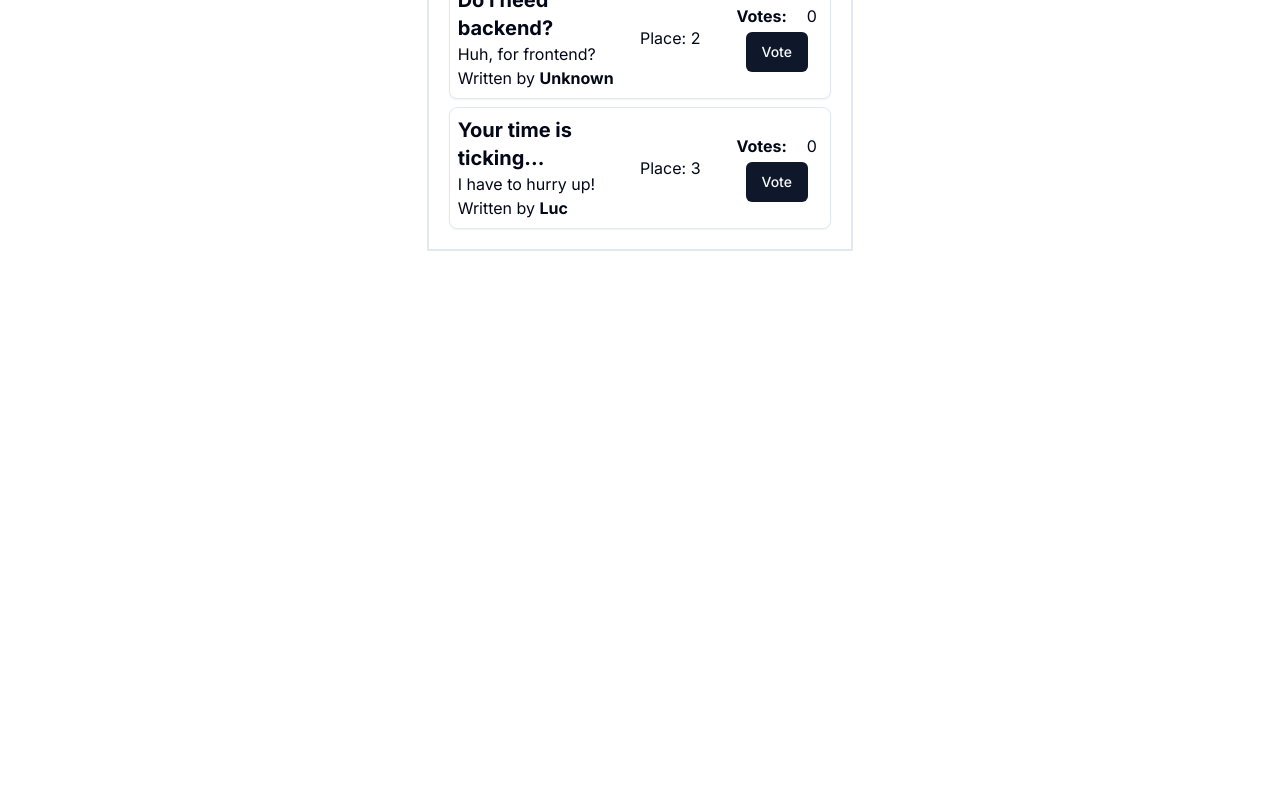
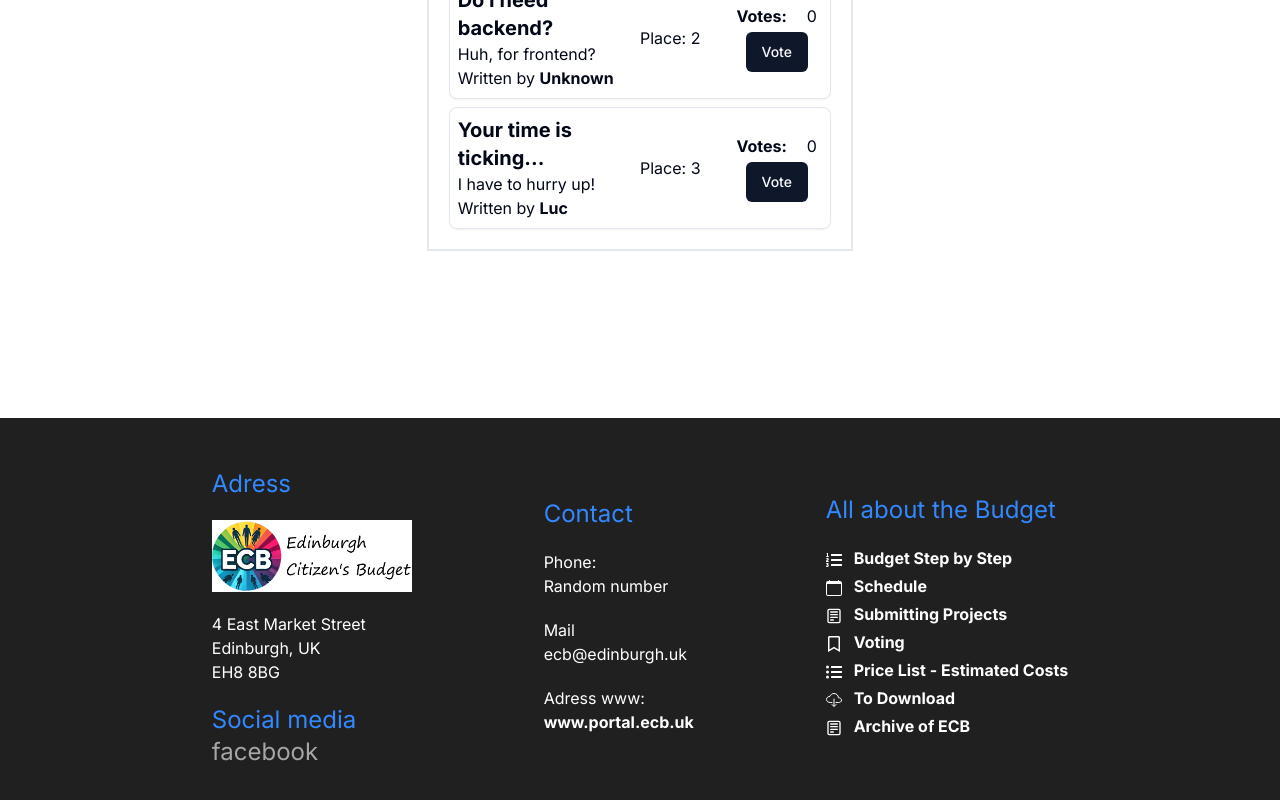
Before and after one commit to LSzpilowski/leaf-3, a Next.js app: page / in a window 1280 px wide. Shown: the part 382-1182 px from the top of the page. Before the commit the page ends 800 px from the top, so only its background shows below. Built offline with nearby package versions, Linux system fonts and the light colour scheme.

Commit message:
add feat/footer

```diff
--- a/src/app/components/footer/footer.tsx
+++ b/src/app/components/footer/footer.tsx
@@ -1,7 +1,111 @@
-import React from "react";
+import Image from "next/image";
+import Link from "next/link";
+import { BsCalendar } from "react-icons/bs";
+import { FaListOl } from "react-icons/fa";
+import { FaListUl } from "react-icons/fa";
+import { CgNotes } from "react-icons/cg";
+import { FaRegBookmark } from "react-icons/fa";
+import { IoCloudDownloadOutline } from "react-icons/io5";
+
+const aboutTheBudgetButtons = [
+  {
+    title: "Budget Step by Step",
+    icon: <FaListOl />,
+  },
+  {
+    title: "Schedule",
+    icon: <BsCalendar />,
+  },
+  {
+    title: "Submitting Projects",
+    icon: <CgNotes />,
+  },
+  {
+    title: "Voting",
+    icon: <FaRegBookmark />,
+  },
+  {
+    title: "Price List - Estimated Costs",
+    icon: <FaListUl />,
+  },
+  {
+    title: "To Download",
+    icon: <IoCloudDownloadOutline />,
+  },
+  {
+    title: "Archive of ECB",
+    icon: <CgNotes />,
+  },
+];
 
 function Footer() {
-  return <div>Footer</div>;
+  const formatLink = (text: string) => {
+    return text.toLowerCase().replace(/\s+/g, "_");
+  };
+
+  return (
+    <div className="flex flex-row justify-evenly items-center h-[50vh] w-full bg-[#202020] px-20 text-white">
+      <div className="flex flex-col gap-5">
+        <p className="text-[#3388FF] text-2xl">Adress</p>
+        <Image
+          src={"/images/full_logo.png"}
+          alt="logo"
+          width={200}
+          height={50}
+        />
+        <div className="flex flex-col">
+          <p>4 East Market Street</p>
+          <p>Edinburgh, UK</p>
+          <p>EH8 8BG</p>
+        </div>
+        <div className="flex flex-col">
+          {" "}
+          <p className="text-[#3388FF] text-2xl">Social media</p>
+          <a className="opacity-60 hover:opacity-100 text-2xl" href="#">
+            facebook
+          </a>
+        </div>
+      </div>
+      <div className="flex flex-col gap-5">
+        <p className="text-[#3388FF] text-2xl">Contact</p>
+        <div className="flex flex-col">
+          <p>Phone:</p>
+          <p>Random number</p>
+        </div>
+        <div className="flex flex-col">
+          <p>Mail</p>
+          <p>ecb@edinburgh.uk</p>
+        </div>
+        <div className="flex flex-col ">
+          <p>Adress www:</p>
+          <div className="group">
+            <div className=" bg-bottom bg-gradient-to-r hover:text-[#3388FF] from-[#3388FF] to-[#3388FF] bg-[length:0%_2px] bg-no-repeat group-hover:bg-[length:100%_2px] transition-all duration-500 ease-in-out pb-1 font-bold hover:cursor-pointer">
+              www.portal.ecb.uk
+            </div>
+          </div>
+        </div>
+      </div>
+      <div className="flex flex-col gap-5">
+        <p className="text-[#3388FF] text-2xl">All about the Budget</p>
+        <div className="flex flex-col">
+          {aboutTheBudgetButtons.map((item, index) => (
+            <Link
+              href={`/about_the_budget/${formatLink(item.title)}`}
+              key={index}
+              className="group"
+            >
+              <span className="flex flex-row items-center gap-3  hover:text-[#3388FF]">
+                <div className="duration-500 ease-in-out ">{item.icon}</div>
+                <div className=" bg-bottom bg-gradient-to-r from-[#3388FF] to-[#3388FF] bg-[length:0%_2px] bg-no-repeat group-hover:bg-[length:100%_2px] transition-all duration-500 ease-in-out pb-1  font-bold">
+                  {item.title}
+                </div>
+              </span>
+            </Link>
+          ))}
+        </div>
+      </div>
+    </div>
+  );
 }
 
 export default Footer;
--- a/src/app/layout.tsx
+++ b/src/app/layout.tsx
@@ -3,6 +3,7 @@ import { Inter } from "next/font/google";
 import "./globals.css";
 import ReduxProvider from "./ReduxProvider";
 import Header from "./components/header/header";
+import Footer from "./components/footer/footer";
 
 const inter = Inter({ subsets: ["latin"] });
 
@@ -22,7 +23,8 @@ export default function RootLayout({
         <body className={inter.className}>
           <div className="flex flex-col items-center">
             <Header />
-            {children}
+            <div className="min-h-screen w-full"> {children}</div>
+            <Footer />
           </div>
         </body>
       </ReduxProvider>
```
